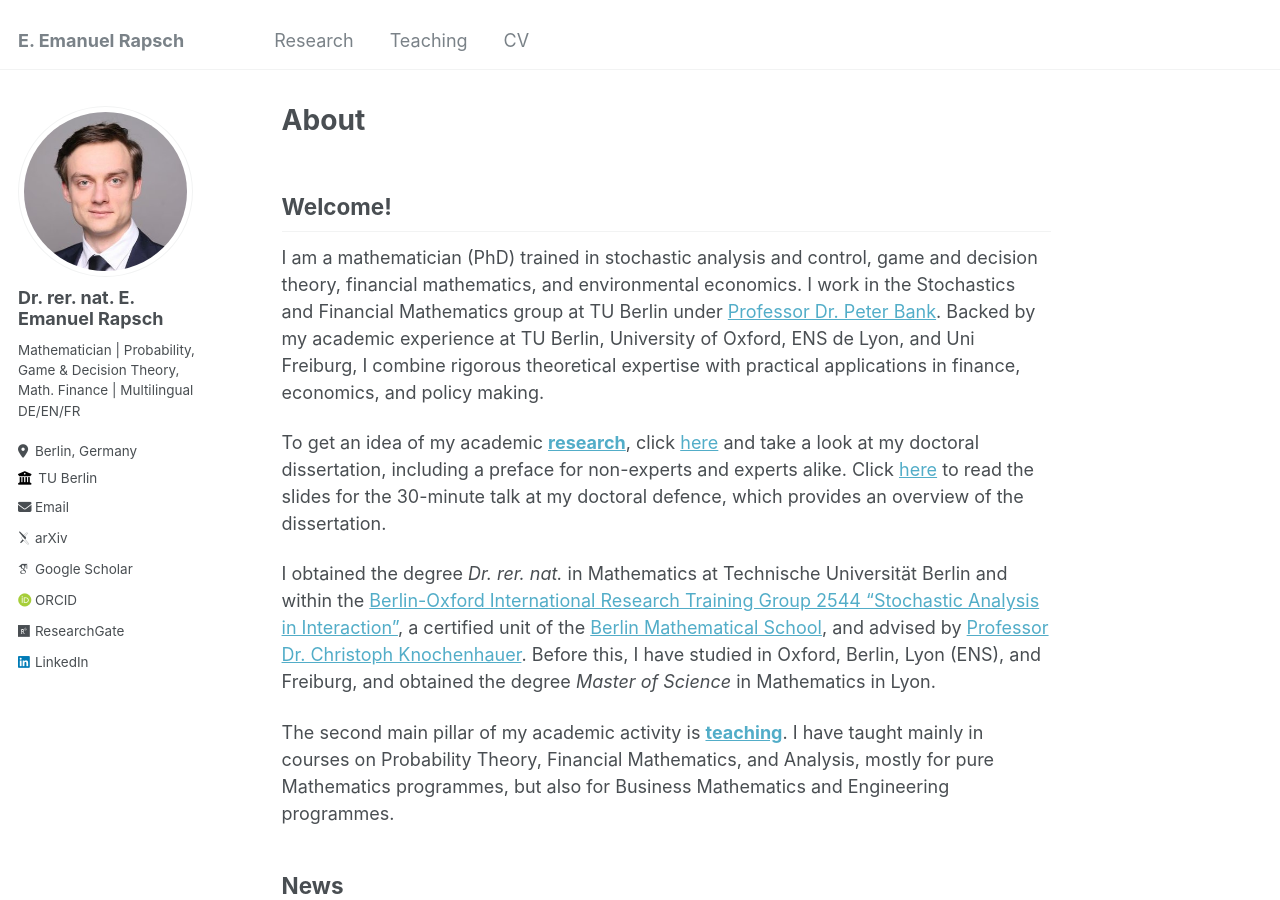
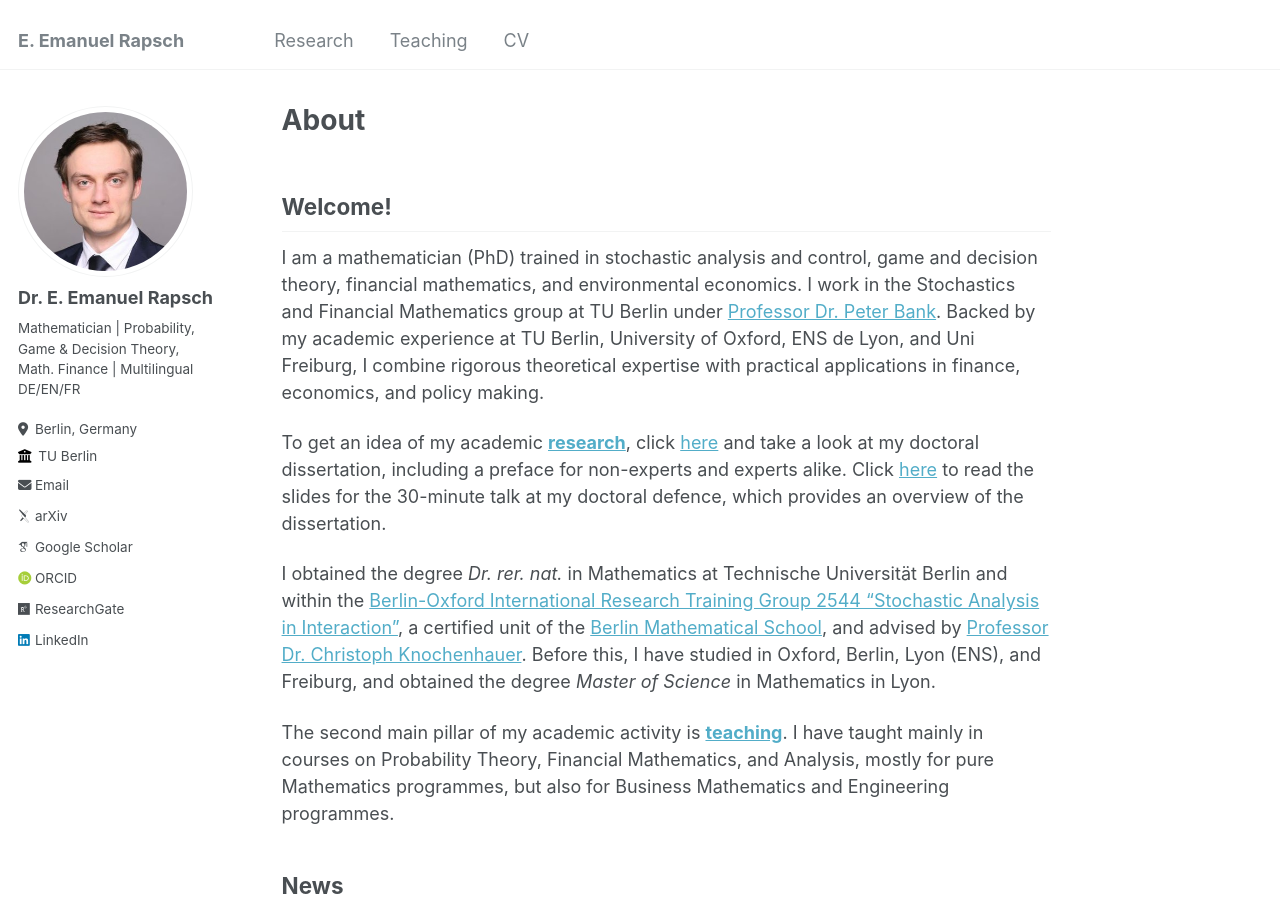
Before and after one commit to erapsch/erapsch.github.io, a Jekyll site: the page built from _pages/about.md, in a window 1280 px wide and 900 px high. Built offline with Jekyll 4.4.1, drawn with Linux system fonts in a browser that asks for light colours; some web fonts are replaced.

Commit message:
From Dr. rer. nat. to Dr. in "name" (otherwise linebreak)

```diff
--- a/_config.yml
+++ b/_config.yml
@@ -22,7 +22,7 @@ repository               : "erapsch/erapsch.github.io"
 author:
   # Biographic information
   avatar           : "profile.jpg"
-  name             : "Dr. rer. nat. E. Emanuel Rapsch"
+  name             : "Dr. E. Emanuel Rapsch"
   pronouns         : # example: "she/her"
   bio              : "Mathematician | Probability, Game & Decision Theory, Math. Finance | Multilingual DE/EN/FR"
   location         : "Berlin, Germany"
```
